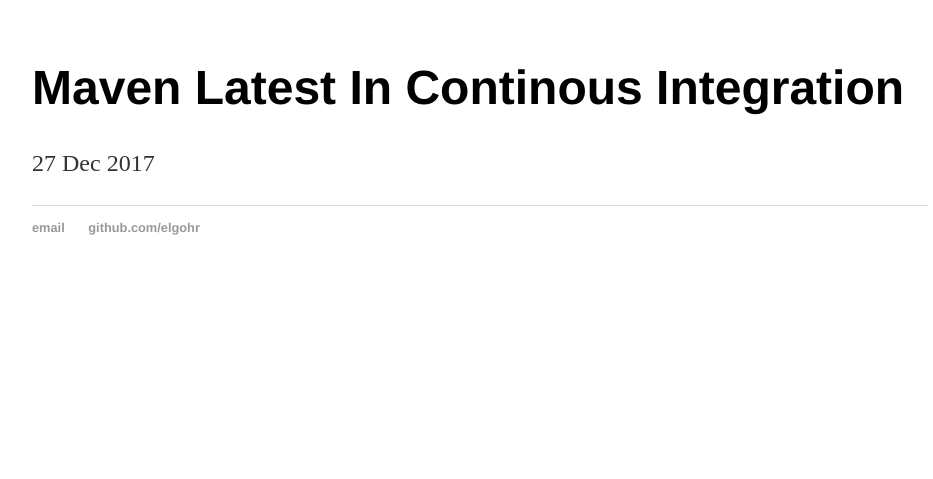
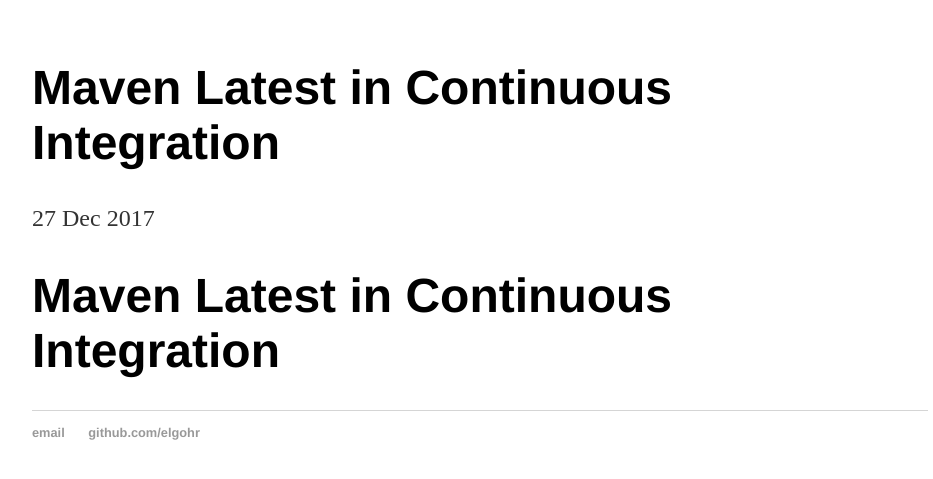
Before and after one commit to elgohr/elgohr.github.io, a Jekyll site: the page built from _posts/2017-12-27-Maven-Latest-in-Continous-Integration.md, in a window 1280 px wide. Shown: the top 479 px of the page, without its empty margins (160-1093 px from the left). Built offline with Jekyll 4.4.1, drawn with Linux system fonts in a browser that asks for light colours; our own code applies the rules of GitHub Pages for plain Markdown files.

Commit message:
Init maven latest

```diff
--- a/_config.yml
+++ b/_config.yml
@@ -1,2 +1,3 @@
 name: ElGohr Blog
+markdown: kramdown
 permalink: /blog/:year/:month/:day/:title
--- a/_posts/2017-12-27-Maven-Latest-in-Continous-Integration.md
+++ b/_posts/2017-12-27-Maven-Latest-in-Continous-Integration.md
@@ -0,0 +1,6 @@
+---
+layout: post
+title: "Maven Latest in Continuous Integration"
+date: 2017-12-27
+---
+# Maven Latest in Continuous Integration
```
